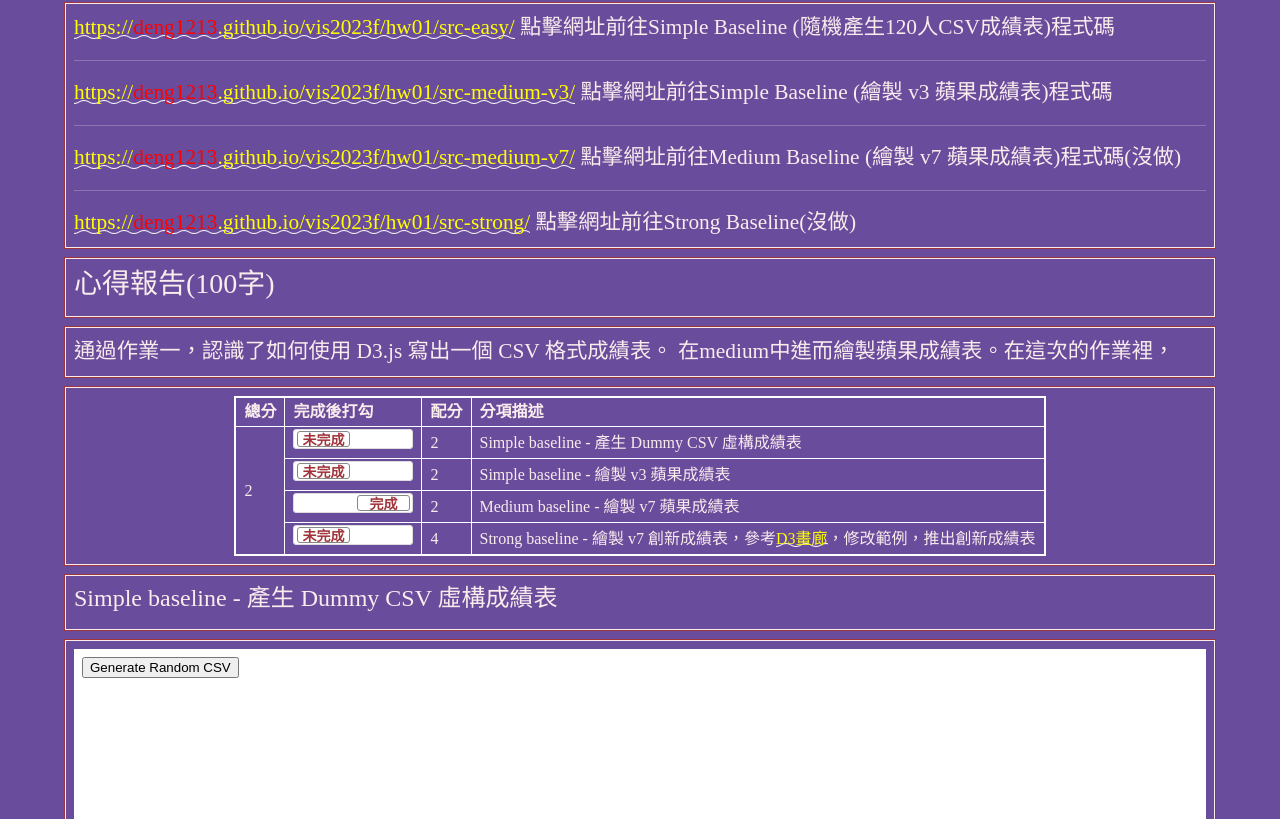
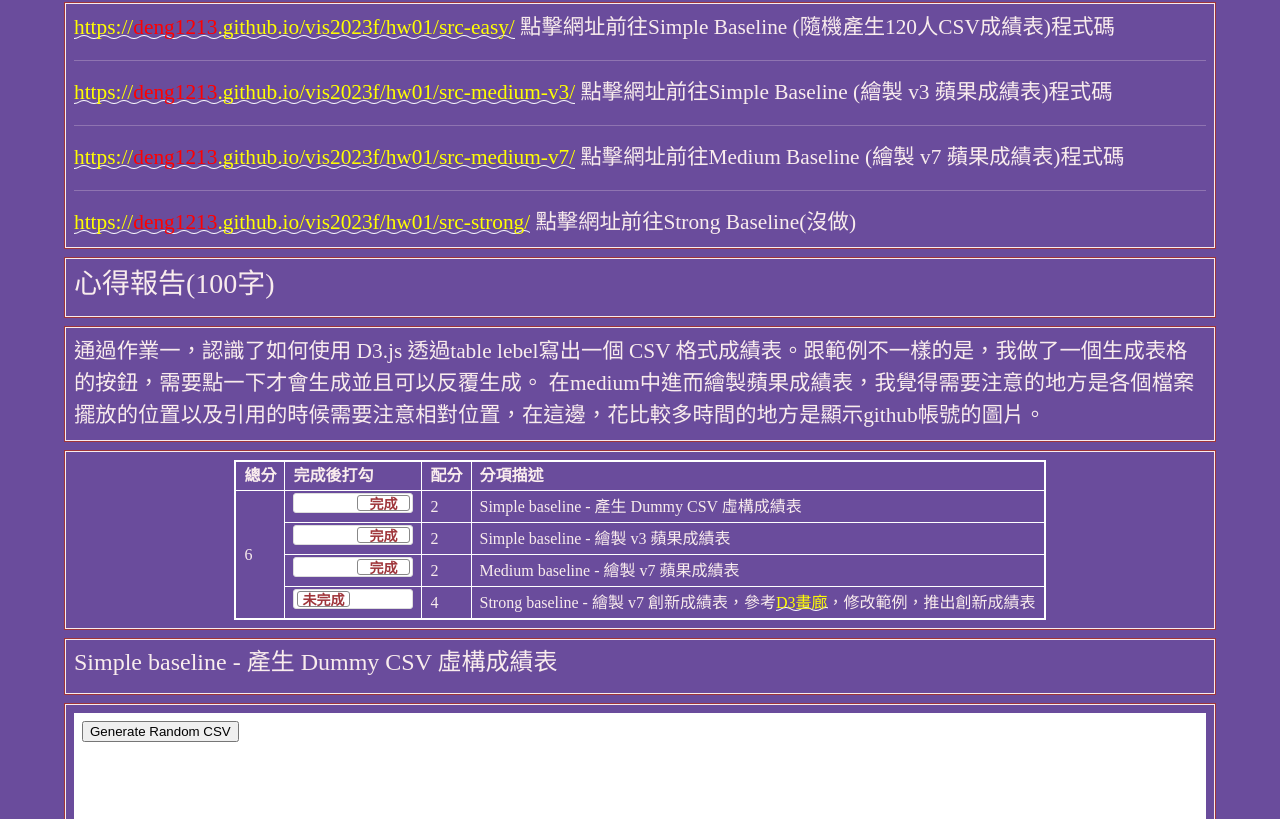
Before and after one commit to deng1213/vis2023f, a plain HTML site: page hw01/index.html in a window 1280 px wide. Shown: the part 541-1360 px from the top of the page. Drawn offline with nearby package versions, Linux system fonts and the light colour scheme; a web font is replaced by a local one.

Commit message:
Update index.html

```diff
--- a/hw01/index.html
+++ b/hw01/index.html
@@ -1,4 +1,3 @@
-
 <!doctype html>
 <html lang="zh-Hant-TW">
 <head>
@@ -219,7 +218,7 @@
       <hr>
       <a href="https://deng1213.github.io/vis2023f/hw01/src-medium-v3/">https://<span style="color:red;">deng1213</span>.github.io/vis2023f/hw01/src-medium-v3/</a> 點擊網址前往Simple Baseline (繪製 v3 蘋果成績表)程式碼
       <hr>
-      <a href="https://deng1213.github.io/vis2023f/hw01/src-medium-v7/">https://<span style="color:red;">deng1213</span>.github.io/vis2023f/hw01/src-medium-v7/</a> 點擊網址前往Medium Baseline (繪製 v7 蘋果成績表)程式碼(沒做)
+      <a href="https://deng1213.github.io/vis2023f/hw01/src-medium-v7/">https://<span style="color:red;">deng1213</span>.github.io/vis2023f/hw01/src-medium-v7/</a> 點擊網址前往Medium Baseline (繪製 v7 蘋果成績表)程式碼
       <hr>
       <a href="https://deng1213.github.io/vis2023f/hw01/src-strong/">https://<span style="color:red;">deng1213</span>.github.io/vis2023f/hw01/src-strong/</a> 點擊網址前往Strong Baseline(沒做)
     </div>
@@ -235,8 +234,8 @@
   <!-- ------------------------------------------------>
   <div class="row hw12">
     <div class="col-md-12 twenty">
-      通過作業一，認識了如何使用 D3.js 寫出一個 CSV 格式成績表。
-      在medium中進而繪製蘋果成績表。在這次的作業裡，
+      通過作業一，認識了如何使用 D3.js 透過table lebel寫出一個 CSV 格式成績表。跟範例不一樣的是，我做了一個生成表格的按鈕，需要點一下才會生成並且可以反覆生成。
+      在medium中進而繪製蘋果成績表，我覺得需要注意的地方是各個檔案擺放的位置以及引用的時候需要注意相對位置，在這邊，花比較多時間的地方是顯示github帳號的圖片。
     </div>
   </div>
 
@@ -252,17 +251,17 @@
         </tr>
         <tr>
           <td rowspan="4" id="myTotal"></td>
-          <td><input type="checkbox" class="flipswitch" id="myCheckbox1"></td>
+          <td><input type="checkbox" class="flipswitch" id="myCheckbox1" checked="checked"></td>
           <td id='m1'>2</td>
           <td>Simple baseline - 產生 Dummy CSV 虛構成績表</td>
         </tr>
         <tr>
-          <td><input type="checkbox" class="flipswitch" id="myCheckbox2"></td>
+          <td><input type="checkbox" class="flipswitch" id="myCheckbox2" checked="checked"></td>
           <td id='m2'>2</td>
           <td>Simple baseline - 繪製 v3 蘋果成績表</td>
         </tr>
         <tr>
-          <td><input type="checkbox" class="flipswitch" id="myCheckbox3" checked></td>
+          <td><input type="checkbox" class="flipswitch" id="myCheckbox3" checked="checked"></td>
           <td id='m3'>2</td>
           <td>Medium baseline - 繪製 v7 蘋果成績表</td>
         </tr>
@@ -286,11 +285,6 @@
   <div class="row hw12">
     <div class="col-md-12 twenty">
       <iframe width="100%" height="500" frameborder="0" style="background-color: #FFFFFF" src="./src-easy/index.html"></iframe>
-      <!--
-      <video id="video1" style="width:100%;max-width:100%;" controls="">
-        <source src="https://www.w3schools.com/html/mov_bbb.mp4" type="video/mp4">
-      </video>
-      -->
     </div>
   </div>
 
```
